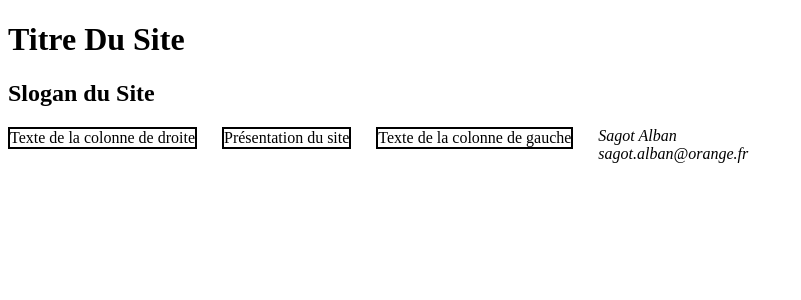
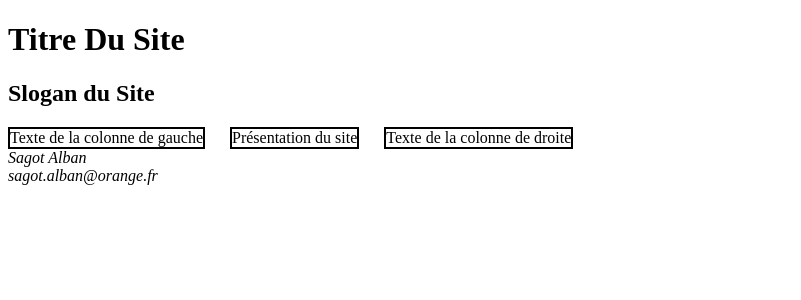
Before and after one commit to Alban0310/Alban0310, a Jekyll site: the page built from index.html, in a window 1280 px wide. Shown: the top 300 px of the page, without its empty margins (0-801 px from the left). Built offline with Jekyll 4.4.1, drawn with Linux system fonts in a browser that asks for light colours.

Commit message:
maj 2 layout

```diff
--- a/_layouts/colonne.html
+++ b/_layouts/colonne.html
@@ -3,19 +3,19 @@
 	<head>
 		<meta charset="utf-8">
 		<link rel="stylesheet" type="text/css" href="styleColonne.css">
-		<title>{{site.title}}</title>
+		<title>{{page.title}}</title>
 	</head>
 	<body>
 		{% include header.html %}
 		<main>
-			<div id="colonneD">
-				{{site.colonneD}}
+			<div id="colonneG">
+				{{site.colonneG}}
 			</div>
 			<div id="colonneC">
 				{{content}}
 			</div>
-			<div id="colonneG">
-				{{site.colonneG}}
+			<div id="colonneD">
+				{{site.colonneD}}
 			</div>
 		</main>
 		{% include footer.html %}
--- a/index.html
+++ b/index.html
@@ -1,4 +1,5 @@
 ---
 layout: colonne
+title: Titre de la page
 ---
 Présentation du site
--- a/styleColonne.css
+++ b/styleColonne.css
@@ -3,3 +3,7 @@
 	margin-right: 25px;
 	border: 2px solid black;
 }
+
+footer {
+	clear: both;
+}
```
Also changed, not shown: 2 other files.
